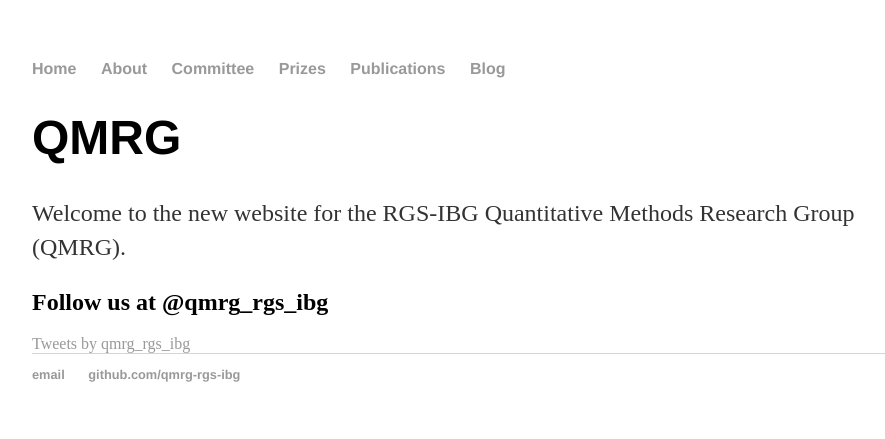
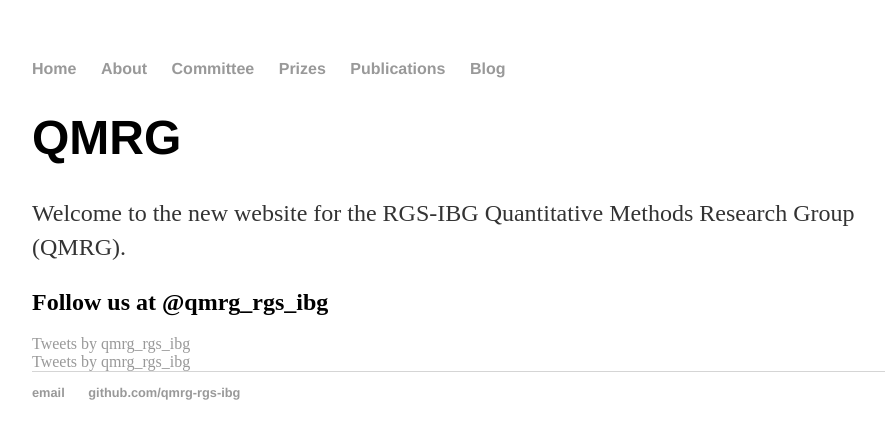
Before and after one commit to qmrg/qmrg.github.io, a Jekyll site: the page built from index.md, in a window 1280 px wide. Shown: the top 439 px of the page, without its empty margins (160-1045 px from the left). Built offline with Jekyll 4.4.1, drawn with Linux system fonts in a browser that asks for light colours; our own code applies the rules of GitHub Pages for plain Markdown files; comment, search, counter and statistics services are not loaded.

Commit message:
Update index.md

```diff
--- a/index.md
+++ b/index.md
@@ -6,3 +6,12 @@
 	<h2>Follow us at @qmrg_rgs_ibg</h2>
     <a class="twitter-timeline" href="https://twitter.com/qmrg_rgs_ibg?ref_src=twsrc%5Etfw">Tweets by qmrg_rgs_ibg</a> <script async src="https://platform.twitter.com/widgets.js" charset="utf-8"></script>
 </div><!-- /.twitter -->
+
+<div class="grey section">
+    <div class="Grid container">
+        <!-- The heading "Follow Us @TwitterOSS" is inserted with Javascript -->
+        <div id="open-source-timeline" class="Grid-cell timeline-cell u-size1of2">
+    <a class="twitter-timeline" href="https://twitter.com/qmrg_rgs_ibg?ref_src=twsrc%5Etfw">Tweets by qmrg_rgs_ibg</a> <script async src="https://platform.twitter.com/widgets.js" charset="utf-8"></script>
+        </div>
+    </div>
+</div>
```
